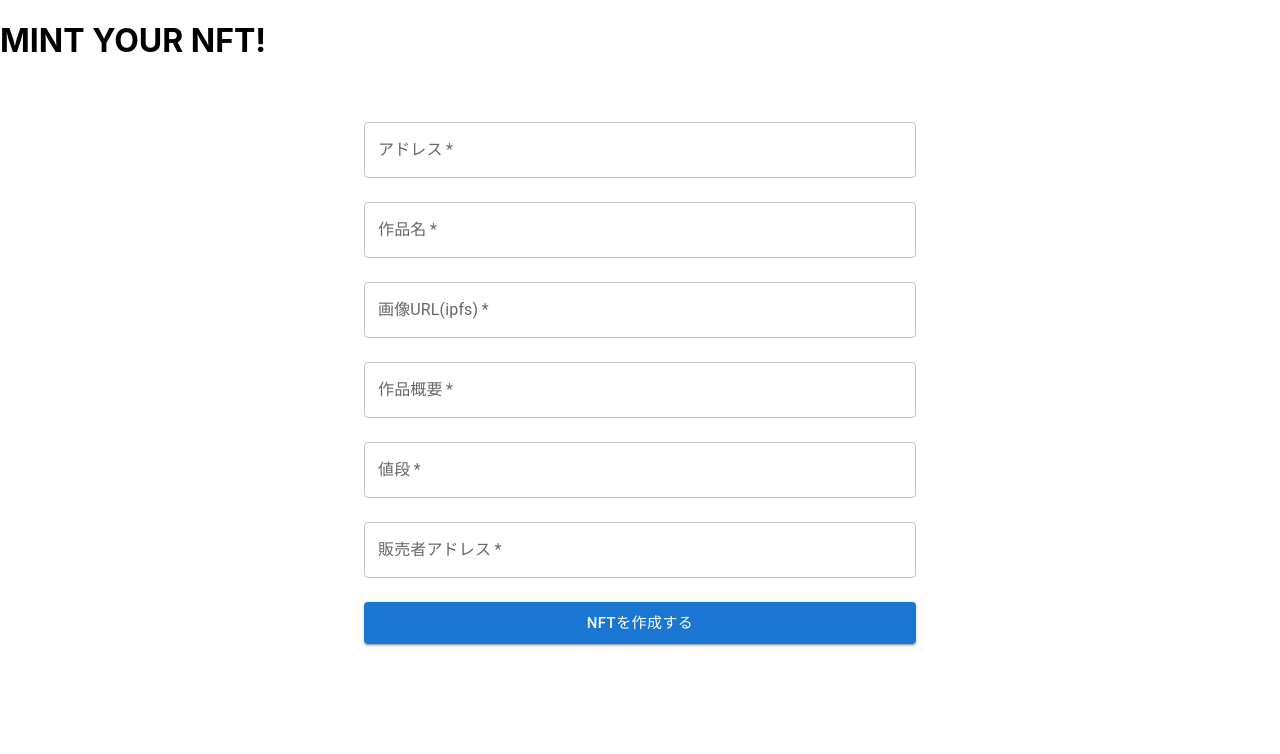
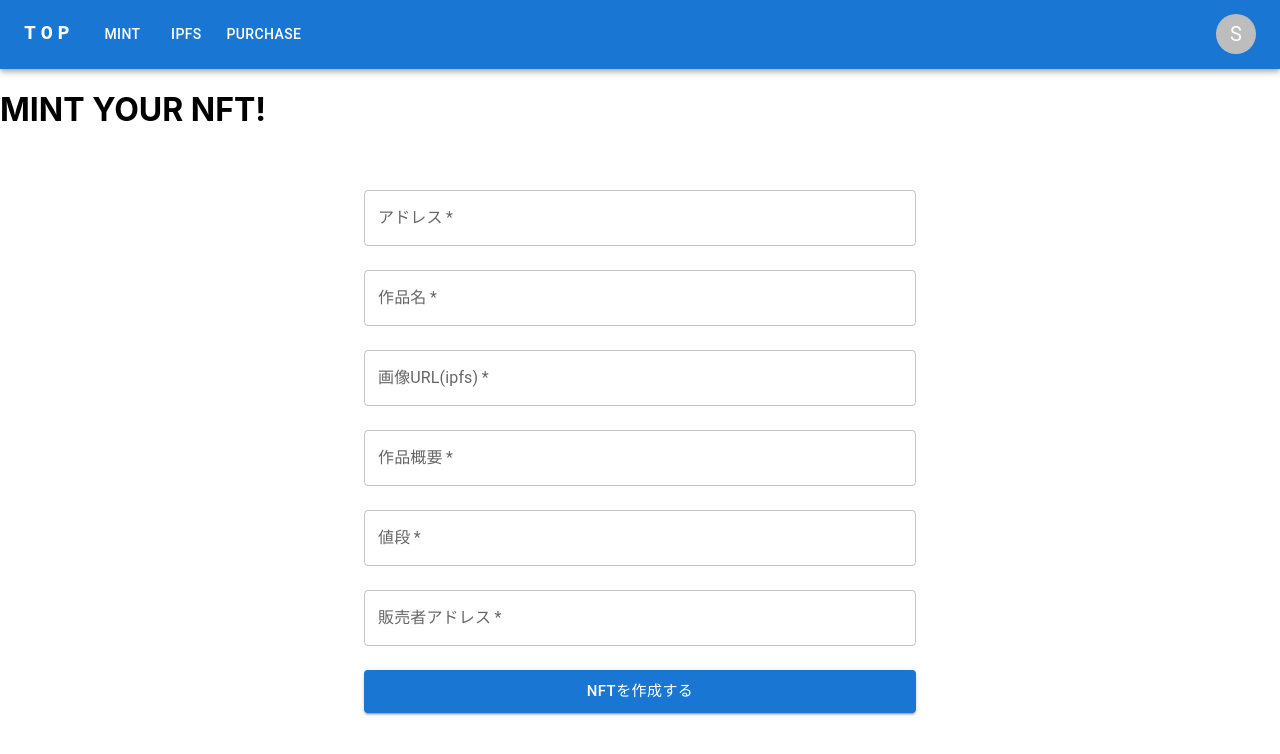
Before and after one commit to gaiax/nft-register-service, a Next.js app in the folder nft-frontend/front/: page /mint in a window 1280 px wide. Shown: the top 754 px of the page. Built offline with nearby package versions, Linux system fonts and the light colour scheme.

Commit message:
ヘッダーの作成

```diff
--- /dev/null
+++ b/nft-frontend/front/components/layouts/header/MenuBar.tsx
@@ -0,0 +1,150 @@
+import * as React from 'react';
+import AppBar from '@mui/material/AppBar';
+import Box from '@mui/material/Box';
+import Toolbar from '@mui/material/Toolbar';
+import IconButton from '@mui/material/IconButton';
+import Typography from '@mui/material/Typography';
+import Menu from '@mui/material/Menu';
+// import MenuIcon from '@mui/icons-material/Menu';
+import Container from '@mui/material/Container';
+import Avatar from '@mui/material/Avatar';
+import Button from '@mui/material/Button';
+import Tooltip from '@mui/material/Tooltip';
+import MenuItem from '@mui/material/MenuItem';
+// import AdbIcon from '@mui/icons-material/Adb';
+
+const pages = ['Mint', 'Ipfs', 'Purchase'];
+const settings = ['Profile', 'Account', 'Dashboard', 'Logout'];
+
+export default function MenuBar() {
+  const [anchorElNav, setAnchorElNav] = React.useState<null | HTMLElement>(null);
+  const [anchorElUser, setAnchorElUser] = React.useState<null | HTMLElement>(null);
+
+  const handleOpenNavMenu = (event: React.MouseEvent<HTMLElement>) => {
+    setAnchorElNav(event.currentTarget);
+  };
+  const handleOpenUserMenu = (event: React.MouseEvent<HTMLElement>) => {
+    setAnchorElUser(event.currentTarget);
+  };
+
+  const handleCloseNavMenu = () => {
+    setAnchorElNav(null);
+  };
+
+  const handleCloseUserMenu = () => {
+    setAnchorElUser(null);
+  };
+
+  return (
+    <AppBar position="static">
+      <Container maxWidth="xl">
+        <Toolbar disableGutters>
+          <Typography
+            variant="h6"
+            noWrap
+            component="a"
+            href="/"
+            sx={{
+              mr: 2,
+              display: { xs: 'none', md: 'flex' },
+              fontFamily: 'monospace',
+              fontWeight: 700,
+              letterSpacing: '.3rem',
+              color: 'inherit',
+              textDecoration: 'none',
+            }}
+          >
+            TOP
+          </Typography>
+
+          <Box sx={{ flexGrow: 1, display: { xs: 'flex', md: 'none' } }}>
+            <Menu
+              id="menu-appbar"
+              anchorEl={anchorElNav}
+              anchorOrigin={{
+                vertical: 'bottom',
+                horizontal: 'left',
+              }}
+              keepMounted
+              transformOrigin={{
+                vertical: 'top',
+                horizontal: 'left',
+              }}
+              open={Boolean(anchorElNav)}
+              onClose={handleCloseNavMenu}
+              sx={{
+                display: { xs: 'block', md: 'none' },
+              }}
+            >
+              {pages.map((page) => (
+                <MenuItem key={page} onClick={handleCloseNavMenu}>
+                  <Typography textAlign="center">{page}</Typography>
+                </MenuItem>
+              ))}
+            </Menu>
+          </Box>
+
+          <Typography
+            variant="h5"
+            noWrap
+            component="a"
+            href=""
+            sx={{
+              mr: 2,
+              display: { xs: 'flex', md: 'none' },
+              flexGrow: 1,
+              fontFamily: 'monospace',
+              fontWeight: 700,
+              letterSpacing: '.3rem',
+              color: 'inherit',
+              textDecoration: 'none',
+            }}
+          >
+            TOP
+          </Typography>
+          <Box sx={{ flexGrow: 1, display: { xs: 'none', md: 'flex' } }}>
+            {pages.map((page) => (
+              <Button
+                key={page}
+                onClick={handleCloseNavMenu}
+                sx={{ my: 2, color: 'white', display: 'block' }}
+              >
+                {page}
+              </Button>
+            ))}
+          </Box>
+
+          <Box sx={{ flexGrow: 0 }}>
+            <Tooltip title="Open settings">
+              <IconButton onClick={handleOpenUserMenu} sx={{ p: 0 }}>
+                <Avatar alt="Sample Icon" src="/favicon.ico" />
+              </IconButton>
+            </Tooltip>
+            <Menu
+              sx={{ mt: '45px' }}
+              id="menu-appbar"
+              anchorEl={anchorElUser}
+              anchorOrigin={{
+                vertical: 'top',
+                horizontal: 'right',
+              }}
+              keepMounted
+              transformOrigin={{
+                vertical: 'top',
+                horizontal: 'right',
+              }}
+              open={Boolean(anchorElUser)}
+              onClose={handleCloseUserMenu}
+            >
+              {settings.map((setting) => (
+                <MenuItem key={setting} onClick={handleCloseUserMenu}>
+                  <Typography textAlign="center">{setting}</Typography>
+                </MenuItem>
+              ))}
+            </Menu>
+          </Box>
+        </Toolbar>
+      </Container>
+    </AppBar>
+  );
+}
--- a/nft-frontend/front/components/layouts/index.tsx
+++ b/nft-frontend/front/components/layouts/index.tsx
@@ -1,6 +1,7 @@
 import { ReactNode } from 'react';
+import { ReactElement } from 'react';
 import Head from 'next/head';
-import { ReactElement } from 'react';
+import MenuBar from './header/MenuBar';
 
 type Props = {
   title?: string;
@@ -16,6 +17,7 @@
         <meta charSet="utf-8" />
         <meta name="viewport" content="initial-scale=1.0, width=device-width" />
       </Head>
+      <MenuBar/>
       <main>
         {children}
       </main>
--- a/nft-frontend/front/pages/index.tsx
+++ b/nft-frontend/front/pages/index.tsx
@@ -1,7 +1,7 @@
 import { Component, useEffect } from 'react';
 import { useRouter } from 'next/router';
 import { ReactElement } from 'react';
-import Layout from '../components/layouts/'
+import Layout from '../components/layouts/index'
 
 
 //後ほどここに現在販売中のリボンを表示するようにする
--- a/nft-frontend/front/pages/mint/index.tsx
+++ b/nft-frontend/front/pages/mint/index.tsx
@@ -6,7 +6,7 @@
 import { Button, Container, Stack, TextField } from '@mui/material'
 import axios from "axios"
 import { SubmitHandler, useForm } from 'react-hook-form'
-import Layout from '../../components/layouts'
+import Layout from '../../components/layouts/index'
 import { ReactElement } from 'react';
 
 interface NftForm {
```
